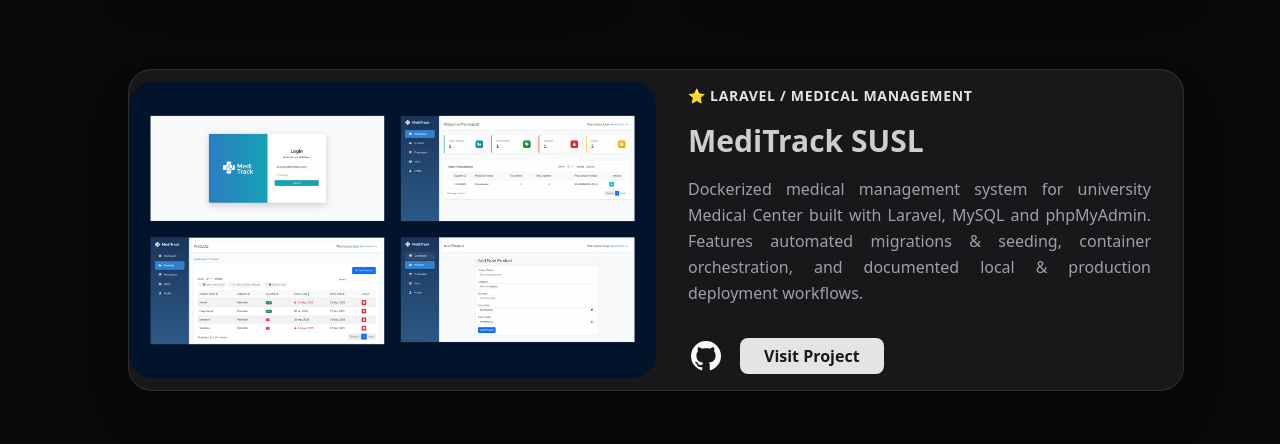
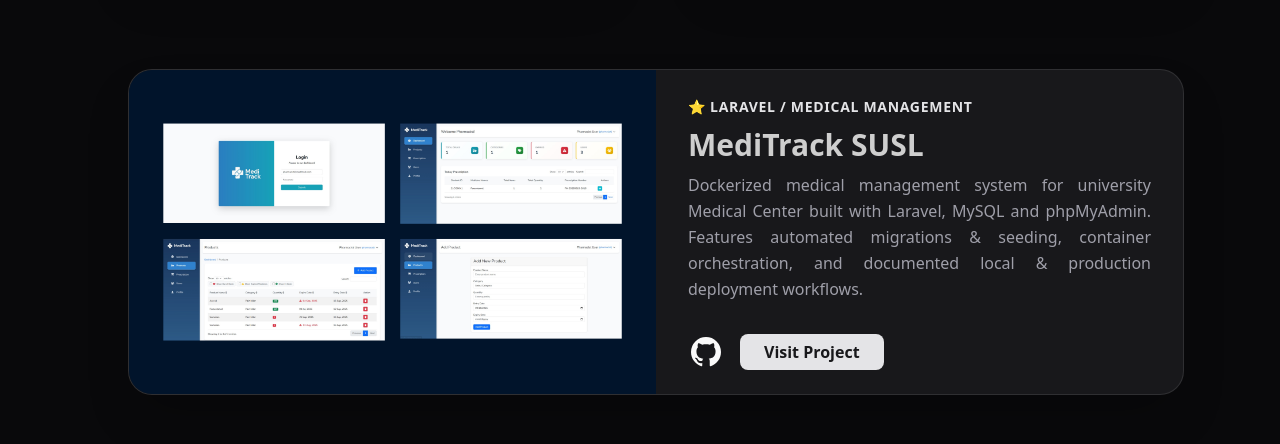
Before and after one commit to itswijay/portfolio, a Next.js app: page /projects in a window 1280 px wide. Shown: the part 1238-1682 px from the top of the page. Built offline with nearby package versions, Linux system fonts and the light colour scheme.

Commit message:
feat: also modify FeaturedProjectCard component to ensure all featured project cards have the same height and change the meditack project's image to match with the modifications

```diff
--- a/src/app/projects/page.jsx
+++ b/src/app/projects/page.jsx
@@ -57,7 +57,7 @@
                 type="Laravel / Medical Management"
                 title="MediTrack SUSL"
                 summary="Dockerized medical management system for university Medical Center built with Laravel, MySQL and phpMyAdmin. Features automated migrations & seeding, container orchestration, and documented local & production deployment workflows."
-                img="/projects/meditrack.png"
+                img="/projects/medi-track.png"
                 link="#"
                 github="https://github.com/thewijay/meditrack-susl"
                 index={4}
@@ -80,7 +80,7 @@
                 title="InfoBash Tournament Manager"
                 summary="A cricket tournament management web app built with React, TypeScript, and Supabase, featuring Google OAuth, real-time updates, and a modern responsive UI with Tailwind CSS and shadcn."
                 img="/projects/info-bash.png"
-                link="https://https://infobash2025.vercel.app"
+                link="https://infobash2025.vercel.app/"
                 github="https://github.com/itswijay/Infobash-Tournament"
                 index={6}
               />
--- a/src/components/FeaturedProjectCard.jsx
+++ b/src/components/FeaturedProjectCard.jsx
@@ -17,7 +17,7 @@
 }) => {
   return (
     <motion.article
-      className="w-full flex items-center justify-between rounded-3xl border border-border bg-card shadow-2xl text-card-foreground overflow-hidden group relative"
+      className="w-full h-full flex items-center justify-between rounded-3xl border border-border bg-card shadow-2xl text-card-foreground overflow-hidden group relative"
       initial={{ opacity: 0, scale: 0.95 }}
       whileInView={{ opacity: 1, scale: 1 }}
       viewport={{ once: true, margin: '-100px' }}
@@ -44,17 +44,17 @@
       />
 
       <motion.div
-        className="w-1/2 cursor-pointer overflow-hidden rounded-3xl relative leading-[0]"
+        className="w-1/2 h-full cursor-pointer overflow-hidden relative leading-[0]"
         whileHover={{ scale: 1.02 }}
         transition={{ duration: 0.4, ease: 'easeOut' }}
       >
-        <Link href={link} target="_blank" className="block">
+        <Link href={link} target="_blank" className="block h-full">
           <Image
             src={img}
             width={500}
             height={500}
             alt={title}
-            className="w-full h-auto block"
+            className="w-full h-full object-cover block"
             priority
             sizes="(max-width: 768px) 100vw, (max-width: 1200px) 50vw, 50vw"
           />
@@ -67,7 +67,8 @@
         </Link>
       </motion.div>
 
-      <div className="w-1/2 flex flex-col items-start justify-between px-8 py-4 relative z-10">
+      <div className="w-1/2 h-full flex flex-col items-start justify-between px-8 py-6 relative z-10">
+        <div>
           <motion.span
             className="text-primary font-semibold text-sm uppercase tracking-wider mb-2"
             initial={{ opacity: 0, x: -30 }}
@@ -78,11 +79,7 @@
             ⭐ {type}
           </motion.span>
 
-        <Link
-          href={link}
-          target="_blank"
-          className="w-full"
-        >
+          <Link href={link} target="_blank" className="w-full">
             <motion.h2
               className="mt-2 mb-2 w-full text-left text-dark/90 text-3xl font-bold leading-tight group-hover:text-darken transition-colors duration-300"
               initial={{ opacity: 0, x: -30 }}
@@ -103,6 +100,7 @@
           >
             {summary}
           </motion.p>
+        </div>
 
         <motion.div
           className="mt-4 flex items-center gap-4"
```
Also changed, not shown: public/projects/medi-track.png (added). Lines whose indentation alone changed are shown as unchanged.
